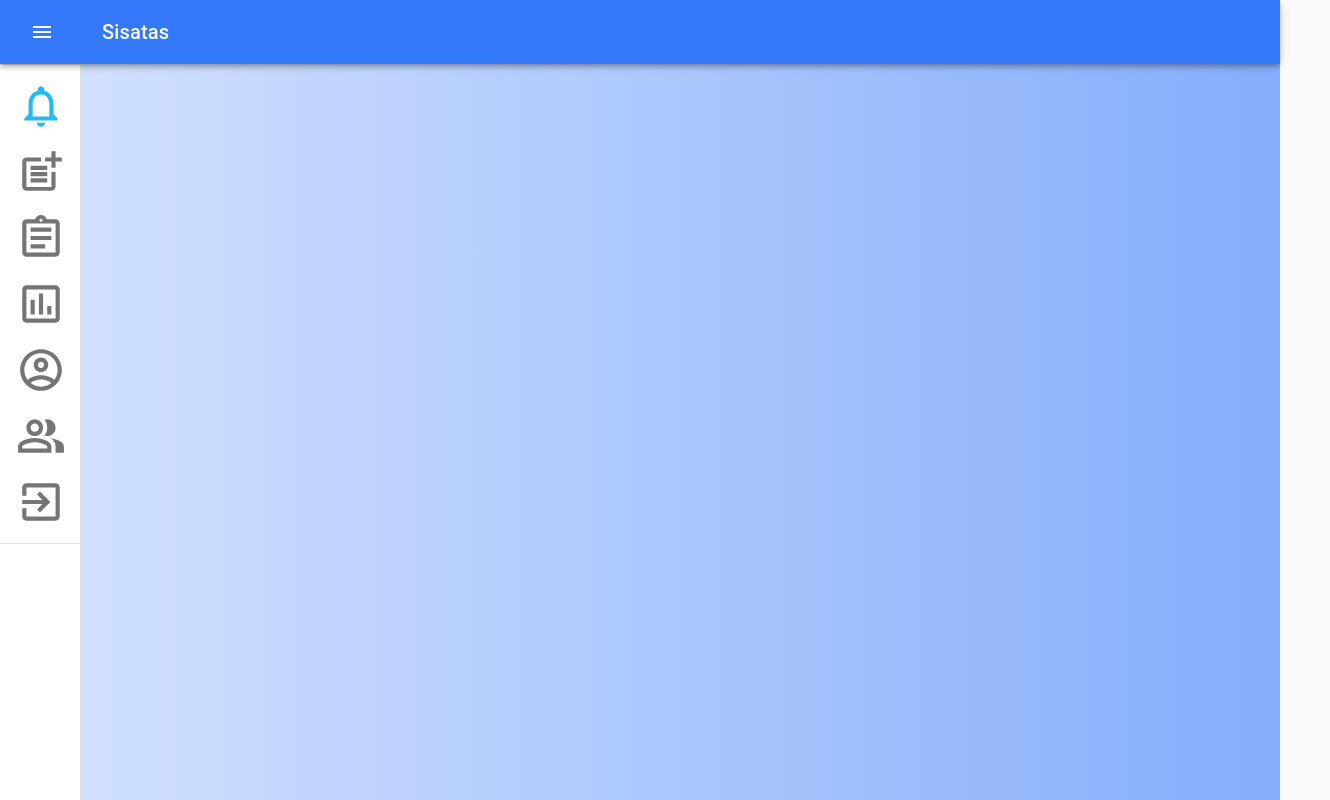
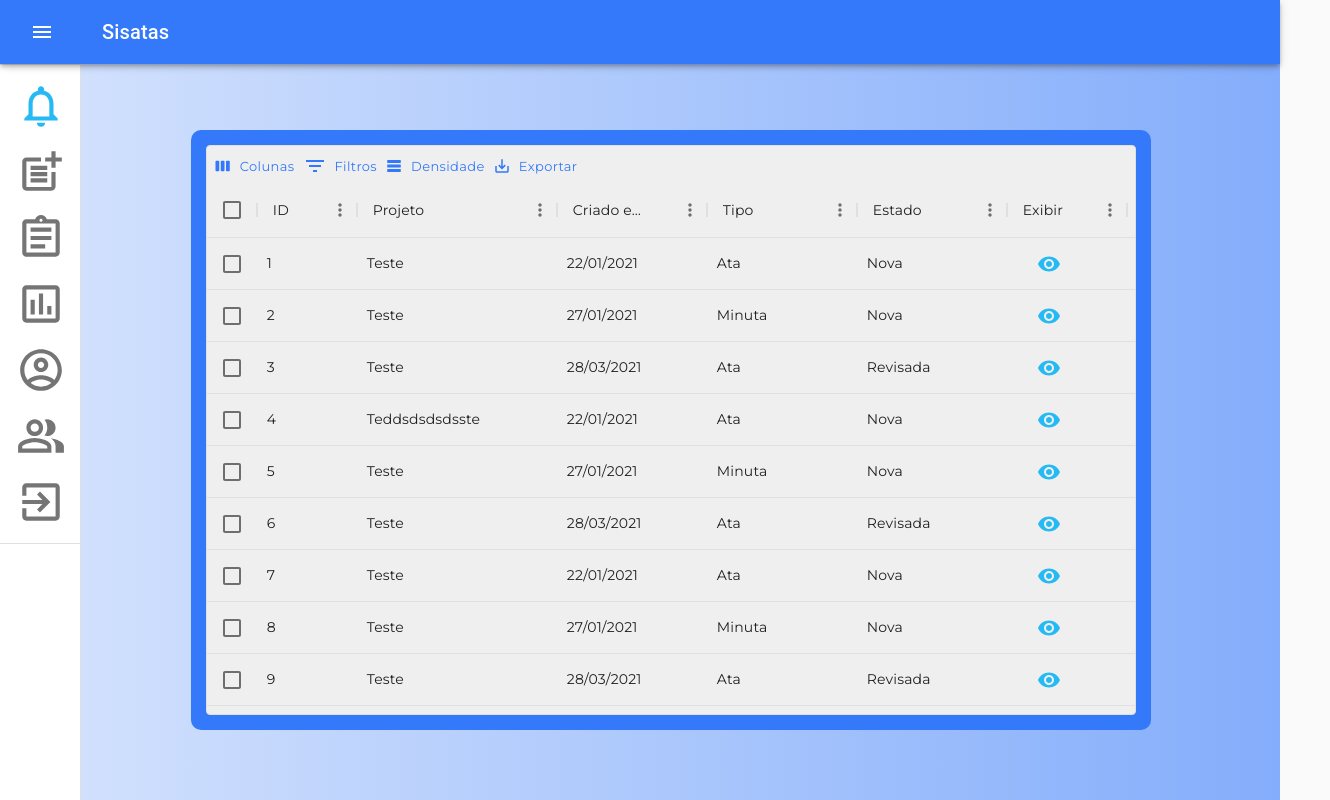
Before and after one commit to BureauTech/ProjectSisatas, a React (Create React App) app in the folder client/: page /show-records in a window 1280 px wide. Shown: the whole page, 1330 px wide, since content can reach past the window. Built offline with nearby package versions, Linux system fonts and the light colour scheme.

Commit message:
ajustes no componente

```diff
--- a/client/src/App.js
+++ b/client/src/App.js
@@ -22,6 +22,9 @@ function App() {
             <Route path="/new-record">
               <CreateAta />
             </Route>
+            <Route path="/show-records">
+              <Data />
+            </Route>
             <Route path="/"></Route>
           </Switch>
         </Grid>
--- /dev/null
+++ b/client/src/components/ExibirAta/Data.css
@@ -0,0 +1,20 @@
+.MuiDataGrid-root {
+    background-color: #EFEFEF;
+}
+.MuiDataGrid-colCell {
+    font-size: large;
+}
+.MuiDataGrid-row {
+    font-family: Montserrat;
+}
+.MuiButton-label-463 {
+}
+.MuiDataGrid-menuIcon {
+    visibility: visible !important;
+}
+.btmeio {
+    color: #26BAF4
+}
+.btmeio:hover {
+    color: black;
+}
--- a/client/src/components/ExibirAta/Data.js
+++ b/client/src/components/ExibirAta/Data.js
@@ -1,21 +1,25 @@
 import React from "react";
-import { DataGrid, GridToolbar, ptBR	} from "@material-ui/data-grid";
-import { makeStyles, createMuiTheme, ThemeProvider } from "@material-ui/core/styles";
-import { Button, withTheme } from "@material-ui/core";
+import { DataGrid, GridToolbar	} from "@material-ui/data-grid";
+import { makeStyles } from "@material-ui/core/styles";
+import { Button, Grid } from "@material-ui/core";
 import VisibilityIcon from '@material-ui/icons/Visibility';
+import "./Data.css";
+import ptBR from "../ptBR/DataGrid";
 
 
-const theme = createMuiTheme(ptBR,)
+
+
+
 
 const columns = [
-    { field: "id", headerName: "ID", width: 70 },
-    { field: "projeto", headerName: "Projeto", width: 130 },
-    { field: "criado", headerName: "Criado em", width: 130 },
-    { field: "tipo", headerName: "Tipo", width: 130 },
-    { field: "estado", headerName: "Estado", width: 130 },
-    { field: "link", headerName: "Ver", width: 100,
+    { field: "id", headerName: "ID", width: 100 },
+    { field: "projeto", headerName: "Projeto", width: 200 },
+    { field: "criado", headerName: "Criado em", width: 150 },
+    { field: "tipo", headerName: "Tipo", width: 150 },
+    { field: "estado", headerName: "Estado", width: 150 },
+    { field: "link", headerName: "Exibir", width: 120,
     renderCell: (params) => (
-    <Button onClick={() => console.log(params.getValue("id"))} ><VisibilityIcon/></Button>)},
+    <Button onClick={() => console.log(params.getValue("id"))} ><VisibilityIcon className="btmeio"/></Button>)},
   ];
   const rows = [
    { id: 1, projeto: "Teste", criado: "22/01/2021", tipo: "Ata", estado: "Nova", link: "teste" },
@@ -43,23 +47,29 @@ const columns = [
         marginLeft: "11%",
         alignItems: "center",
         width: "75%",
-        height: 400,
-        fontFamily: "Montserrat",
-        fontSize: 40
+        borderRadius: 20,
       },
       data: {
+
+
+      },
+      grid: {
+        height: 600,
         backgroundColor: "#3379FA",
-
+        borderRadius: 10,
+        padding: 15,
       }
   }));
 
   const datagrid = <DataGrid
     components={{Toolbar: GridToolbar,}}
+    localeText={ptBR}
     rows={rows}
     columns={columns}
     pageSize={rows.length}
     hideFooter={true}
-    style={{color:"#fff"}}
+    disableSelectionOnClick={true}
+    checkboxSelection
     className={useStyles.data}
     />;
 
@@ -67,9 +77,9 @@ const columns = [
     const classes = useStyles();
     return (
         <div className={classes.root} >
-          <ThemeProvider theme={theme}>
+          <Grid container className={classes.grid}>
             {datagrid}
-          </ThemeProvider>
+          </Grid>
         </div>
     )
 };
```
